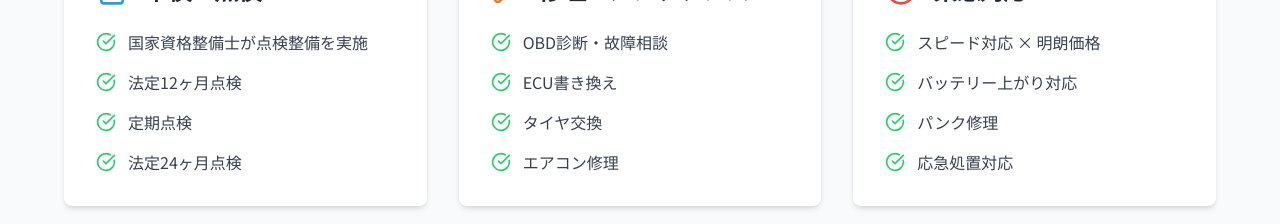
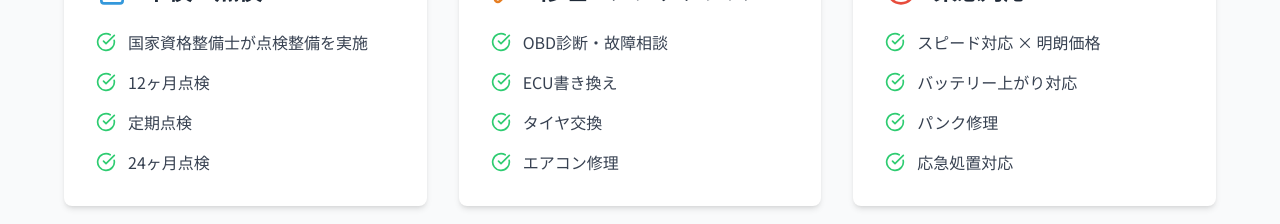
Before and after one commit to arfaro-arc/labo-garage-webfront, a React (Vite) app: page / in a window 1280 px wide. Shown: the part 814-1038 px from the top of the page. Built offline with nearby package versions, Linux system fonts and the light colour scheme.

Commit message:
Code edited in Lovable Code Editor
Edited UI in Lovable

```diff
--- a/src/components/ServiceSection.tsx
+++ b/src/components/ServiceSection.tsx
@@ -10,9 +10,9 @@ const ServiceSection = () => {
       iconColor: "text-[#3498DB]",
       items: [
         "国家資格整備士が点検整備を実施",
-        "法定12ヶ月点検",
+        "12ヶ月点検",
         "定期点検",
-        "法定24ヶ月点検"
+        "24ヶ月点検"
       ]
     },
     {
```
